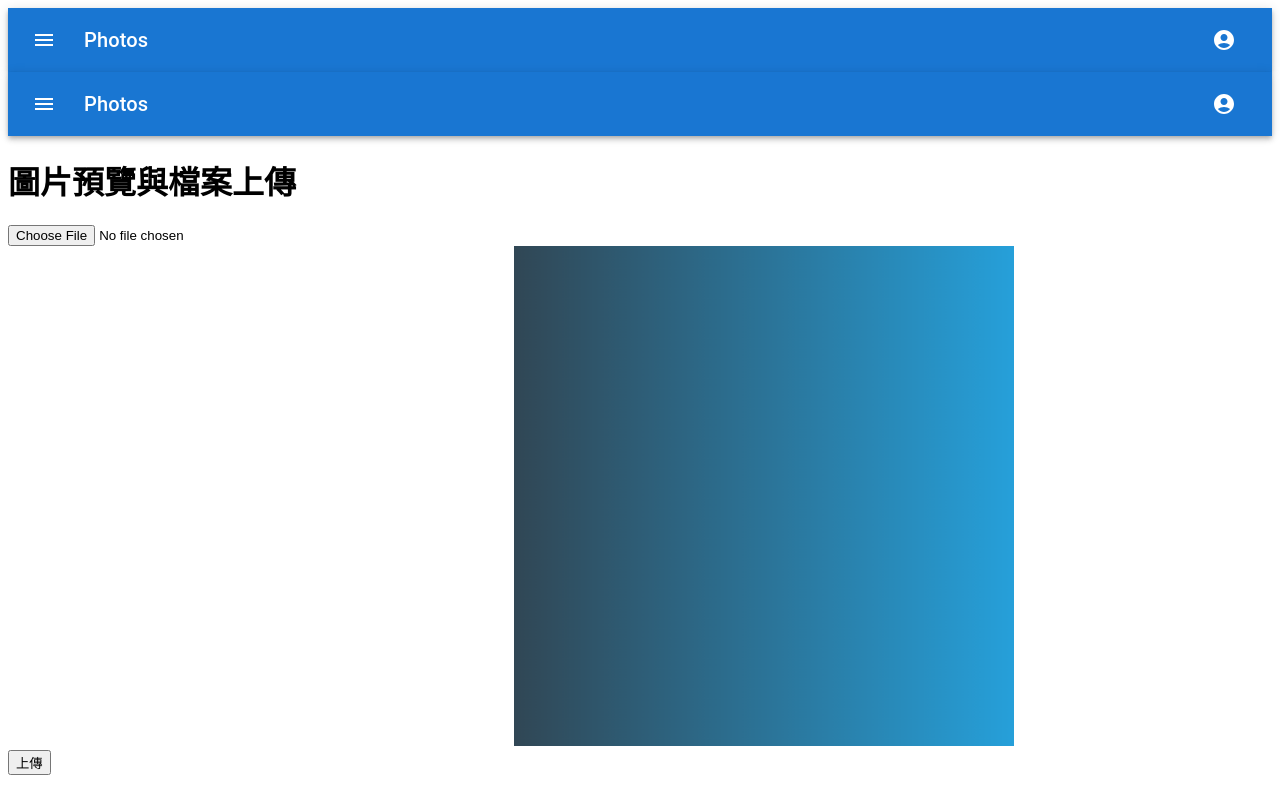
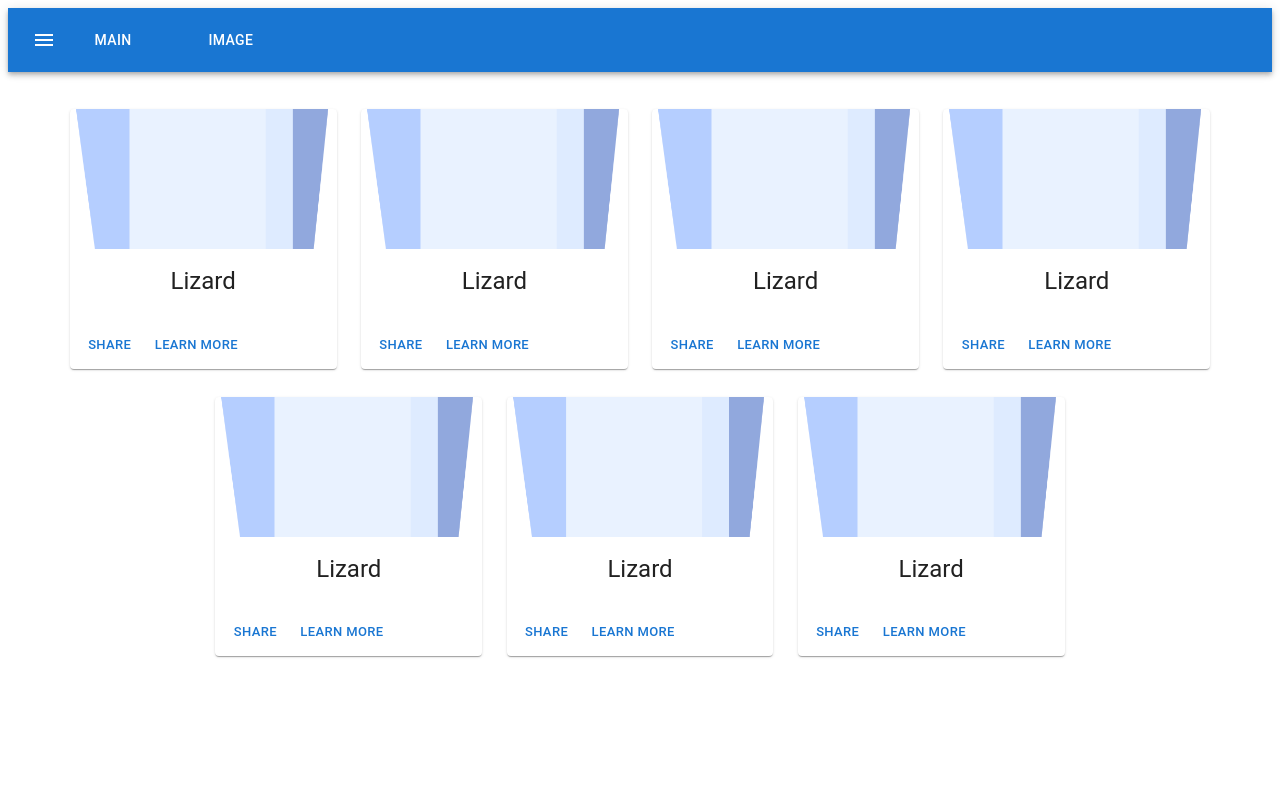
Before and after one commit to hycmatthew/reactDemo, a React app in the folder react-demo/: page / in a window 1280 px wide. Built offline with nearby package versions, Linux system fonts and the light colour scheme.

Commit message:
commit change

```diff
--- a/react-demo/package.json
+++ b/react-demo/package.json
@@ -19,7 +19,8 @@
     "@monaco-editor/react": "^4.2.2",
     "react": "^17.0.2",
     "react-dom": "^17.0.2",
-    "react-hook-form": "^7.16.1"
+    "react-hook-form": "^7.16.1",
+    "react-router-dom": "^5.3.0"
   },
   "devDependencies": {
     "@babel/core": "^7.15.5",
--- a/react-demo/src/App.js
+++ b/react-demo/src/App.js
@@ -1,14 +1,20 @@
 import React from "react";
 import './App.scss';
-import { TopMenu } from './TopMenu';
 import { MainPage } from './MainPage.js';
 import { PageWindow } from './PageWindow.js';
+import {BrowserRouter as Router, Switch, Route, Link} from "react-router-dom";
 
 export const App = () => {
     return(
-        <div>
-            <TopMenu />
-            <PageWindow />
-        </div>
+        <Router>
+            <Switch>
+                <Route path="/preview">
+                    <PageWindow />
+                </Route>
+                <Route exact path="/">
+                    <MainPage />
+                </Route>
+            </Switch>
+        </Router>
     );
 };
--- a/react-demo/src/App.scss
+++ b/react-demo/src/App.scss
@@ -26,3 +26,21 @@
         height: 500px;
     }
 }
+
+.top-menu{
+    Button{
+        padding: 0% 3vw;
+        color: #fff;
+    }
+}
+
+.main-page{
+    padding: 2%;
+    text-align: center;
+
+    .image-card{
+        margin: 1%;
+        display: inline-block;
+        width: 22%;
+    }
+}
--- a/react-demo/src/MainPage.js
+++ b/react-demo/src/MainPage.js
@@ -1,5 +1,45 @@
 import React, { useEffect } from "react";
+import { TopMenu } from './TopMenu.js';
+
+import Card from '@material-ui/core/Card';
+import CardActions from '@material-ui/core/CardActions';
+import CardContent from '@material-ui/core/CardContent';
+import CardMedia from '@material-ui/core/CardMedia';
+import Button from '@material-ui/core/Button';
+import Typography from '@material-ui/core/Typography';
+import paperImage from './paper.png';
+import {BrowserRouter as Router, Switch, Route, Link} from "react-router-dom";
 
 export function MainPage() {
 
+    let cardList = [1,2,3,4,5,6,7];
+
+    function createCard(id){
+        return (
+            <Card key={id} className="image-card" sx={{ maxWidth: 345 }}>
+                <CardMedia
+                    component="img"
+                    alt="cannot download the image"
+                    height="140"
+                    image={paperImage}
+                />
+                <CardContent>
+                    <Typography gutterBottom variant="h5" component="div">Lizard</Typography>
+                </CardContent>
+                <CardActions>
+                    <Button size="small">Share</Button>
+                    <Link to="/preview"><Button size="small">Learn More</Button></Link>
+                </CardActions>
+            </Card>
+        );
+    }
+
+    return (
+        <div className="web-page">
+            <TopMenu />
+            <div className="main-page">
+                { cardList.map((list) => createCard(list) )}
+            </div>
+        </div>
+    );
 }
--- a/react-demo/src/TopMenu.js
+++ b/react-demo/src/TopMenu.js
@@ -2,77 +2,21 @@ import React, { useState }  from "react";
 import AppBar from '@material-ui/core/AppBar';
 import Box from '@material-ui/core/Box';
 import Toolbar from '@material-ui/core/Toolbar';
-import Typography from '@material-ui/core/Typography';
-import IconButton from '@material-ui/core/IconButton';
 import MenuIcon from '@material-ui/icons/Menu';
-import AccountCircle from '@material-ui/icons/AccountCircle';
-import FormControlLabel from '@material-ui/core/FormControlLabel';
-import FormGroup from '@material-ui/core/FormGroup';
-import MenuItem from '@material-ui/core/MenuItem';
-import Menu from '@material-ui/core/Menu';
+import Button from '@material-ui/core/Button';
+import {BrowserRouter as Router, Switch, Route, Link} from "react-router-dom";
 
 export function TopMenu() {
-  const [auth, setAuth] = React.useState(true);
-  const [anchorEl, setAnchorEl] = React.useState(null);
-
-  const handleMenu = (event) => {
-    setAnchorEl(event.currentTarget);
-  };
-
-  const handleClose = () => {
-    setAnchorEl(null);
-  };
 
   return (
-    <Box sx={{ flexGrow: 1 }}>
-      <AppBar position="static">
-        <Toolbar>
-          <IconButton
-            size="large"
-            edge="start"
-            color="inherit"
-            aria-label="menu"
-            sx={{ mr: 2 }}
-          >
-            <MenuIcon />
-          </IconButton>
-          <Typography variant="h6" component="div" sx={{ flexGrow: 1 }}>
-            Photos
-          </Typography>
-          {auth && (
-            <div>
-              <IconButton
-                size="large"
-                aria-label="account of current user"
-                aria-controls="menu-appbar"
-                aria-haspopup="true"
-                onClick={handleMenu}
-                color="inherit"
-              >
-                <AccountCircle />
-              </IconButton>
-              <Menu
-                id="menu-appbar"
-                anchorEl={anchorEl}
-                anchorOrigin={{
-                  vertical: 'top',
-                  horizontal: 'right',
-                }}
-                keepMounted
-                transformOrigin={{
-                  vertical: 'top',
-                  horizontal: 'right',
-                }}
-                open={Boolean(anchorEl)}
-                onClose={handleClose}
-              >
-                <MenuItem onClick={handleClose}>Profile</MenuItem>
-                <MenuItem onClick={handleClose}>My account</MenuItem>
-              </Menu>
-            </div>
-          )}
-        </Toolbar>
-      </AppBar>
+    <Box className="top-menu" sx={{ flexGrow: 1 }}>
+        <AppBar position="static">
+            <Toolbar>
+                <MenuIcon />
+                <Link to="/"><Button>Main</Button></Link>
+                <Link to="/preview"><Button>Image</Button></Link>
+            </Toolbar>
+        </AppBar>
     </Box>
   );
 }
```
Also changed, not shown: 1 other file (tests, documents, lock files or other folders).
